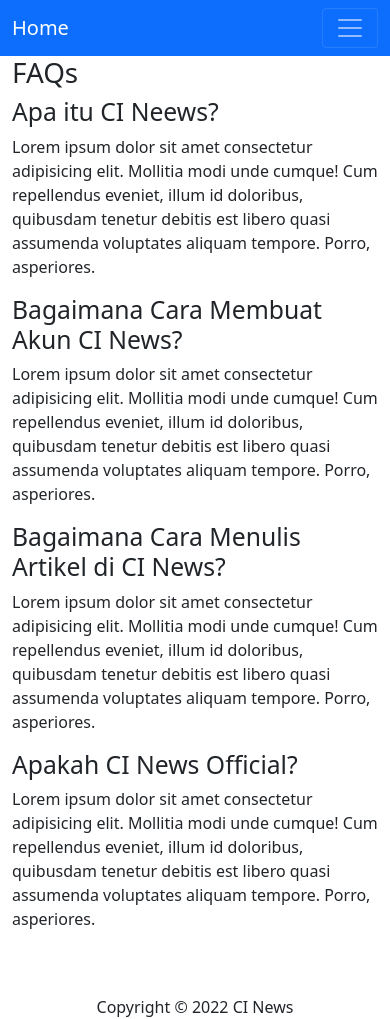
After one commit to kevink5444/ci4-web_pln, a CodeIgniter 4 app: template app/Views/getstarted.php in a window 390 px wide. The commit adds this page. Run offline with PHP 8.4 and a stand-in for CodeIgniter, Linux system fonts and the light colour scheme; the template is opened without the code that fills it, so the values that code supplies are empty; some libraries are stand-ins or nearby versions.

Commit message:
button get started

```diff
--- a/app/Config/Routes.php
+++ b/app/Config/Routes.php
@@ -36,6 +36,7 @@ $routes->set404Override();
 // We get a performance increase by specifying the default
 // route since we don't have to scan directories.
 $routes->get('/', 'Page::index');
+$routes->get('/getstarted', 'Page::getstarted');
 
 /*
  * --------------------------------------------------------------------
--- a/app/Controllers/Home.php
+++ b/app/Controllers/Home.php
@@ -4,8 +4,5 @@ namespace App\Controllers;
 
 class Home extends BaseController
 {
-    public function index()
-    {
-        return view('welcome_message');
-    }
+
 }
--- a/app/Controllers/Page.php
+++ b/app/Controllers/Page.php
@@ -8,4 +8,8 @@ class Page extends BaseController
     {
         echo view("home");
     }
+    public function getstarted()
+    {
+        echo view("getstarted");
+    }
 }
--- /dev/null
+++ b/app/Views/getstarted.php
@@ -0,0 +1,71 @@
+<!DOCTYPE html>
+<html lang="en">
+
+<head>
+    <meta charset="UTF-8">
+    <meta name="viewport" content="width=device-width, initial-scale=1.0">
+    <title>FAQs</title>
+
+    <!-- Bootstrap CSS -->
+    <link rel="stylesheet" href="<?= base_url('css/bootstrap.min.css') ?>" />
+</head>
+
+<body>
+
+    <nav class="navbar navbar-expand-lg navbar-dark bg-primary">
+        <div class="container">
+            <a class="navbar-brand" href="<?= base_url() ?>">Home</a>
+            <button class="navbar-toggler" type="button" data-toggle="collapse" data-target="#navbarNav" aria-controls="navbarNav" aria-expanded="false" aria-label="Toggle navigation">
+                <span class="navbar-toggler-icon"></span>
+            </button>
+            <div class="collapse navbar-collapse" id="navbarNav">
+                <ul class="navbar-nav">
+                    <li class="nav-item">
+                        <a class="nav-link" href="<?= base_url('about') ?>">About</a>
+                    </li>
+                    <li class="nav-item">
+                        <a class="nav-link" href="<?= base_url('contact') ?>">Contact</a>
+                    </li>
+                    <li class="nav-item">
+                        <a class="nav-link" href="<?= base_url('faqs') ?>">Faqs</a>
+                    </li>
+                </ul>
+            </div>
+        </div>
+    </nav>
+
+    <header class="jumbotron">
+        <div class="container">
+            <div class="row">
+                <div class="col-md-12">
+                    <h1 class="h1">FAQs</h1>
+                </div>
+            </div>
+        </div>
+    </header>
+
+    <div class="container">
+        <div class="row">
+            <div class="col-md-12">
+                <h2 class="h2">Apa itu CI Neews?</h2>
+                <p>Lorem ipsum dolor sit amet consectetur adipisicing elit. Mollitia modi unde cumque! Cum repellendus eveniet, illum id doloribus, quibusdam tenetur debitis est libero quasi assumenda voluptates aliquam tempore. Porro, asperiores.</p>
+                <h2 class="h2">Bagaimana Cara Membuat Akun CI News?</h2>
+                <p>Lorem ipsum dolor sit amet consectetur adipisicing elit. Mollitia modi unde cumque! Cum repellendus eveniet, illum id doloribus, quibusdam tenetur debitis est libero quasi assumenda voluptates aliquam tempore. Porro, asperiores.</p>
+                <h2 class="h2">Bagaimana Cara Menulis Artikel di CI News?</h2>
+                <p>Lorem ipsum dolor sit amet consectetur adipisicing elit. Mollitia modi unde cumque! Cum repellendus eveniet, illum id doloribus, quibusdam tenetur debitis est libero quasi assumenda voluptates aliquam tempore. Porro, asperiores.</p>
+                <h2 class="h2">Apakah CI News Official?</h2>
+                <p>Lorem ipsum dolor sit amet consectetur adipisicing elit. Mollitia modi unde cumque! Cum repellendus eveniet, illum id doloribus, quibusdam tenetur debitis est libero quasi assumenda voluptates aliquam tempore. Porro, asperiores.</p>
+            </div>
+        </div>
+    </div>
+
+    <footer class="jumbotron jumbotron-fluid mt-5 mb-0">
+		<div class="container text-center">Copyright &copy <?= Date('Y') ?> CI News</div>
+	</footer>
+
+    <!-- Jquery dan Bootsrap JS -->
+    <script src="<?= base_url('js/jquery.min.js') ?>"></script>
+    <script src="<?= base_url('js/bootstrap.min.js') ?>"></script>
+</body>
+
+</html>
--- a/app/Views/home.php
+++ b/app/Views/home.php
@@ -56,7 +56,7 @@
       <h1 class="font-weight-semibold">Website MyPLN yang memudahkan pelanggan</h1>
       <h6 class="font-weight-normal text-muted pb-3">MyPLN menyediakan Pasang Baru,Migrasi,Perubahan Daya</h6>
       <div>
-        <button class="btn btn-opacity-light mr-1">Get started</button>
+       <a href="getstarted"<input type="button" class="btn btn-opacity-light mr-1">Get started</a></button>
       </div>
       <img src="images/Group171.svg" alt="" class="img-fluid">
     </div>
```
